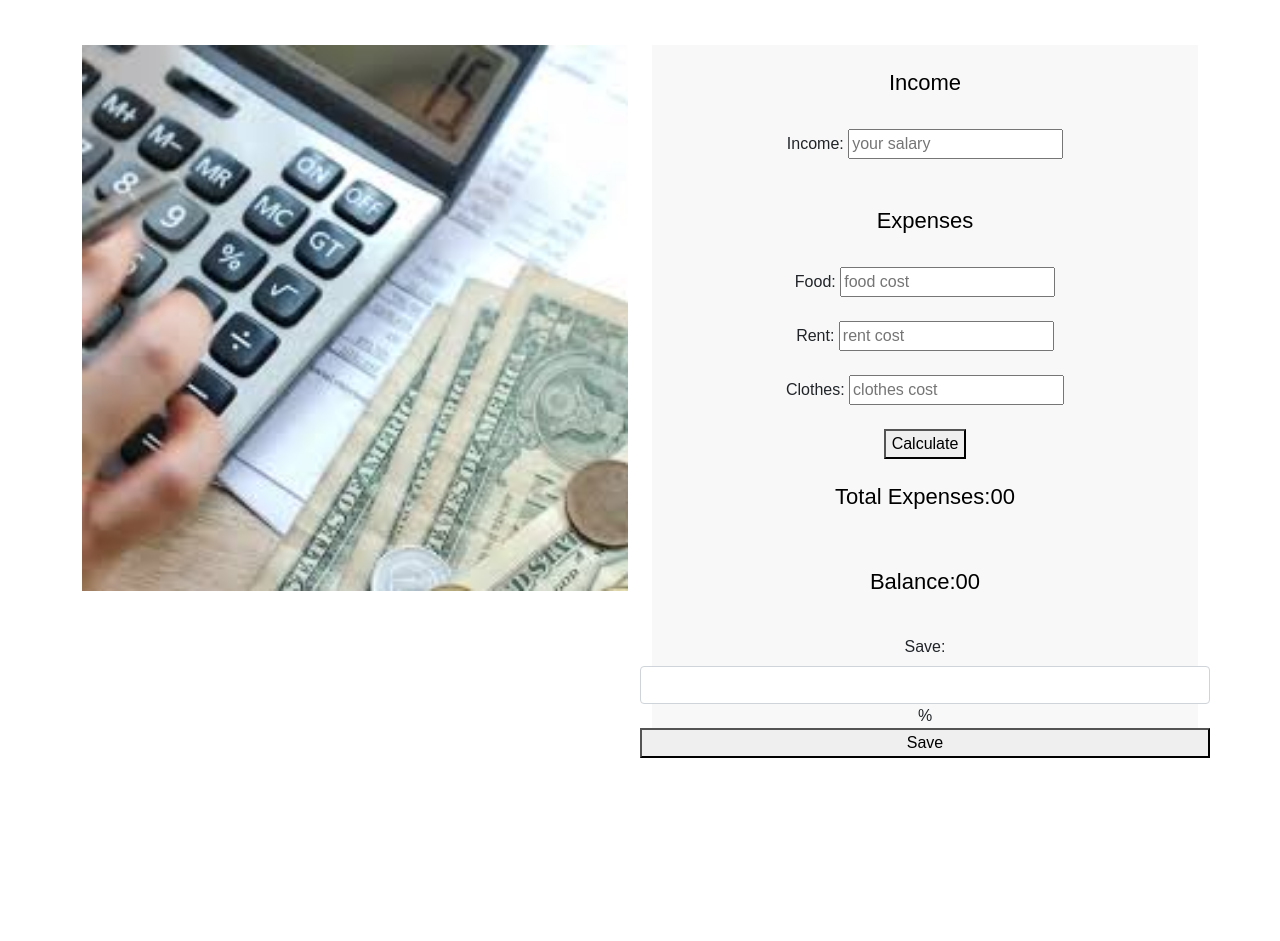
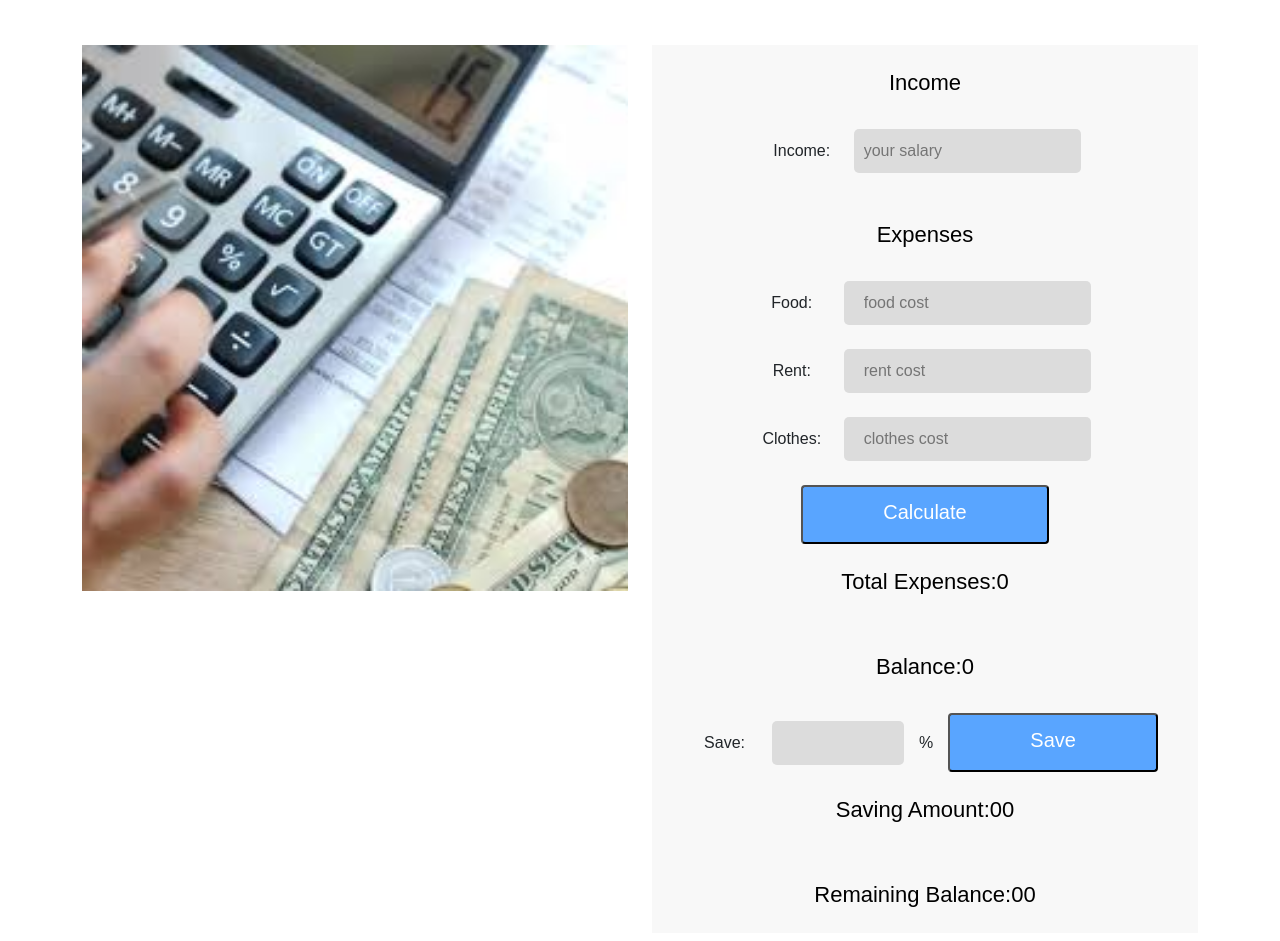
Before and after one commit to samparaniroy/money-master, a plain HTML site: page index.html in a window 1280 px wide. Shown: the part 139-1080 px from the top of the page. Before the commit the page ends 897 px from the top, so only its background shows below. Drawn offline with nearby package versions, Linux system fonts and the light colour scheme.

Commit message:
money text

```diff
--- a/app.js
+++ b/app.js
@@ -1,20 +1,42 @@
-
- function calculateButtonPrice (){
+function calculateButtonPrice(){
     const foodPrice = document.getElementById('food-price-input');
     const rentPrice = document.getElementById('rent-price-input');
     const clothesPrice = document.getElementById('clothes-price-input');
     const foodExpense =  parseFloat(foodPrice.value);
     const rentExpense = parseFloat(rentPrice.value);
     const clothesExpense = parseFloat(clothesPrice.value);
-    const totalExpense = (foodExpense + rentExpense + clothesExpense);
-    const totalExpnseText = document.getElementById('total-expense');
-    totalExpnseText.innerText = totalExpense;
+    const foodExpensePrice = isNaN(foodExpense) ? 0 : foodExpense;
+    const rentExpensePrice = isNaN(rentExpense) ? 0 : rentExpense;
+    const clothesExpensePrice = isNaN(clothesExpense) ? 0 : clothesExpense;
+    const totalExpense = (foodExpensePrice + rentExpensePrice + clothesExpensePrice);
+    // total expense
+    const totalExpenseText = document.getElementById('total-expense');
+    totalExpenseText.innerText = totalExpense;
+
+    // income input
     const incomeInput = document.getElementById('income-input');
-    const totalIncome = parseFloat(incomeInput.value);
-    const balance = totalIncome - totalExpense;
+    const totalIncomeInput = parseFloat(incomeInput.value);
+    const totalIncome = isNaN(totalIncomeInput) ? 0 : totalIncomeInput;
+    // balance total
+    balance = totalIncome - totalExpense;
+    if(totalIncome < totalExpense){
+        alert('Expense Amount is more than income amount')
+    }
     const totalBalance = document.getElementById('balance-total');
     totalBalance.innerText = balance;
-    foodPrice.value = '';
-    rentPrice.value = '';
-    clothesPrice.value = '';
+
 }
+calculateButtonPrice();
+function saveAmount(){
+    const saveInput = document.getElementById('save');
+    const totalSaveInput = saveInput.value;
+    const totalSave = (balance*totalSaveInput) / 100;
+    const saveAmount = document.getElementById('save-amount');
+    saveAmount.innerText = totalSave;
+    if(balance < totalSave){
+        alert('You have not positive amount')
+    }
+    const totalBalance = document.getElementById('total-balance');
+    const totalBalanceAmount = balance-totalSave;
+    totalBalance.innerText = totalBalanceAmount;
+}
--- a/index.html
+++ b/index.html
@@ -11,6 +11,7 @@
    <link rel="stylesheet" href="style.css">
 </head>
 <body>
+    <!----header area-->
     <div class="header-area">
         <div class="container">
             <div class="row">
@@ -22,6 +23,7 @@
             </div>
         </div>
     </div>
+    <!---banner area-->
     <div class="banner-area">
         <div class="container">
             <div class="row">
@@ -46,13 +48,13 @@
                         <h1>Total Expenses:<span id="total-expense">00</span></h1>
                         <h1>Balance:<span id = balance-total>00</span></h1>
                         <div class="save-content">
-                            <div class=" row">
-                                <label for="save" class="col-form-label">Save:</label>
-                                <input type="save" class="form-control" id="save">
-                                <span>%</span>
-                                <button>Save</button>
-                            </div>
+                            <label for="save">Save:</label>
+                            <input type="text" id="save" name="save"><br><br>
+                            <span>%</span>
+                            <button  onclick="saveAmount()">Save</button>
                         </div>
+                        <h1>Saving Amount:<span id="save-amount">00</span> </h1>
+                        <h1>Remaining Balance:<span id="total-balance">00</span> </h1>
                     </div>
                 </div>
             </div>
--- a/style.css
+++ b/style.css
@@ -1,3 +1,4 @@
+
 body{
     font-family: 'Poppins', sans-serif;
 }
@@ -26,12 +27,61 @@ body{
 	font-size: 22px;
 	font-weight: 500;
 }
-.money-content a {
+.money-content button {
 	background: #59A5FF;
-	padding: 15px 50px;
+	padding: 15px 80px;
 	border-radius: 4px;
 	color: #FFFFFF;
 	font-size: 20px;
     padding-top: 10px;
 	text-decoration: none;
 }
+#income-input {
+	background: #DCDCDC;
+	padding: 10px 10px;
+	border-radius: 5px;
+	margin-left: 15px;
+    border: 0;
+}
+#food-price-input {
+	background: #DCDCDC;
+	padding: 10px 20px;
+	border-radius: 5px;
+	margin-left: 15px;
+    border: 0;
+}
+#rent-price-input {
+	background: #DCDCDC;
+	padding: 10px 20px;
+	border-radius: 5px;
+	margin-left: 15px;
+    border: 0;
+}
+#clothes-price-input {
+	background: #DCDCDC;
+	padding: 10px 20px;
+	border-radius: 5px;
+	margin-left: 15px;
+    border: 0;
+}
+#save {
+	background: #DCDCDC;
+	padding: 10px 10px;
+    border-radius: 5px;
+    border: 0;
+}
+.money-content label {
+	width: 65px;
+}
+.save-content {
+	display: flex;
+	align-items: center;
+    justify-content: center;
+}
+.save-content input {
+	width: 132px;
+	margin: 0px 15px;
+}
+.save-content span {
+	margin-right: 15px;
+}
```
